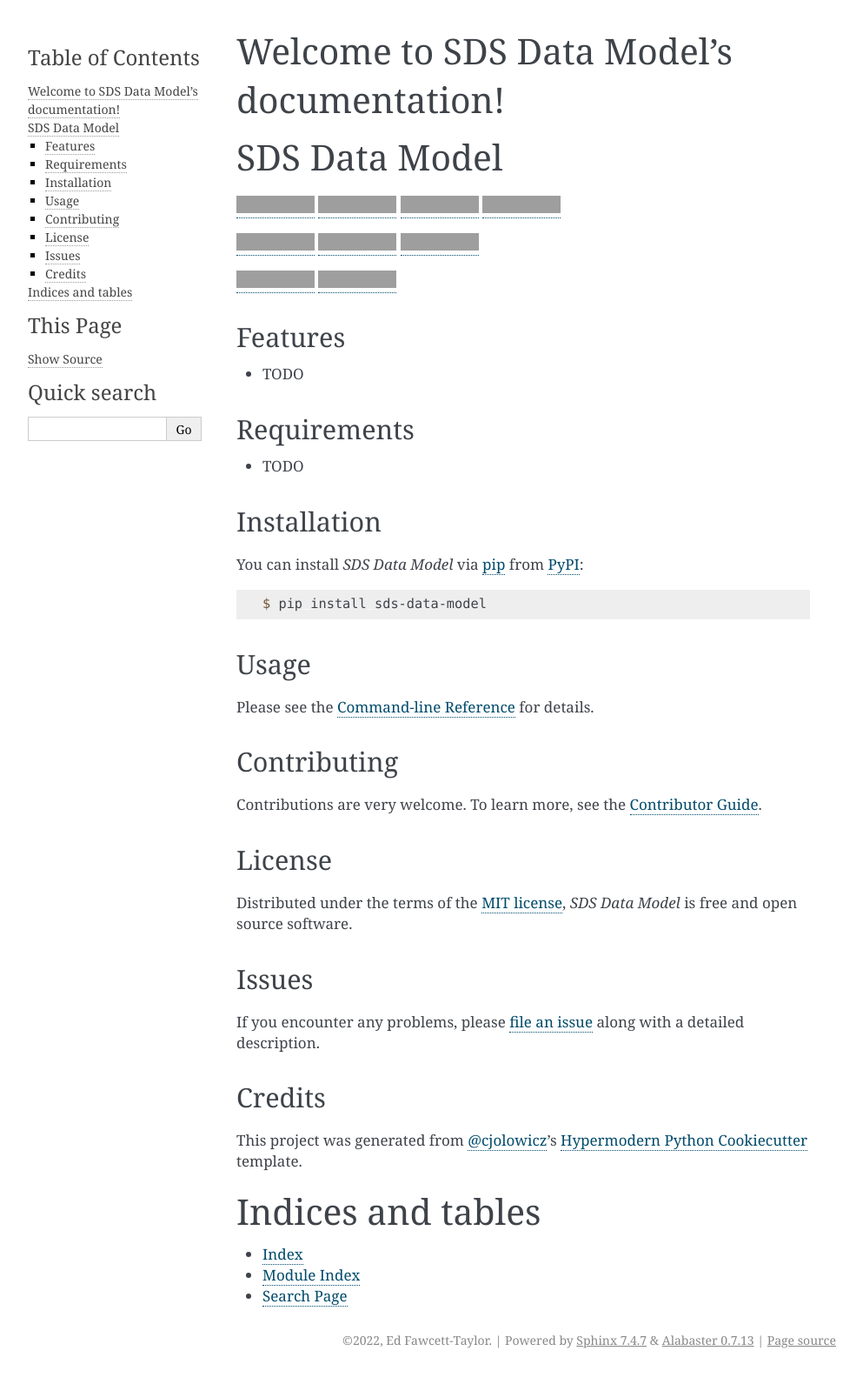
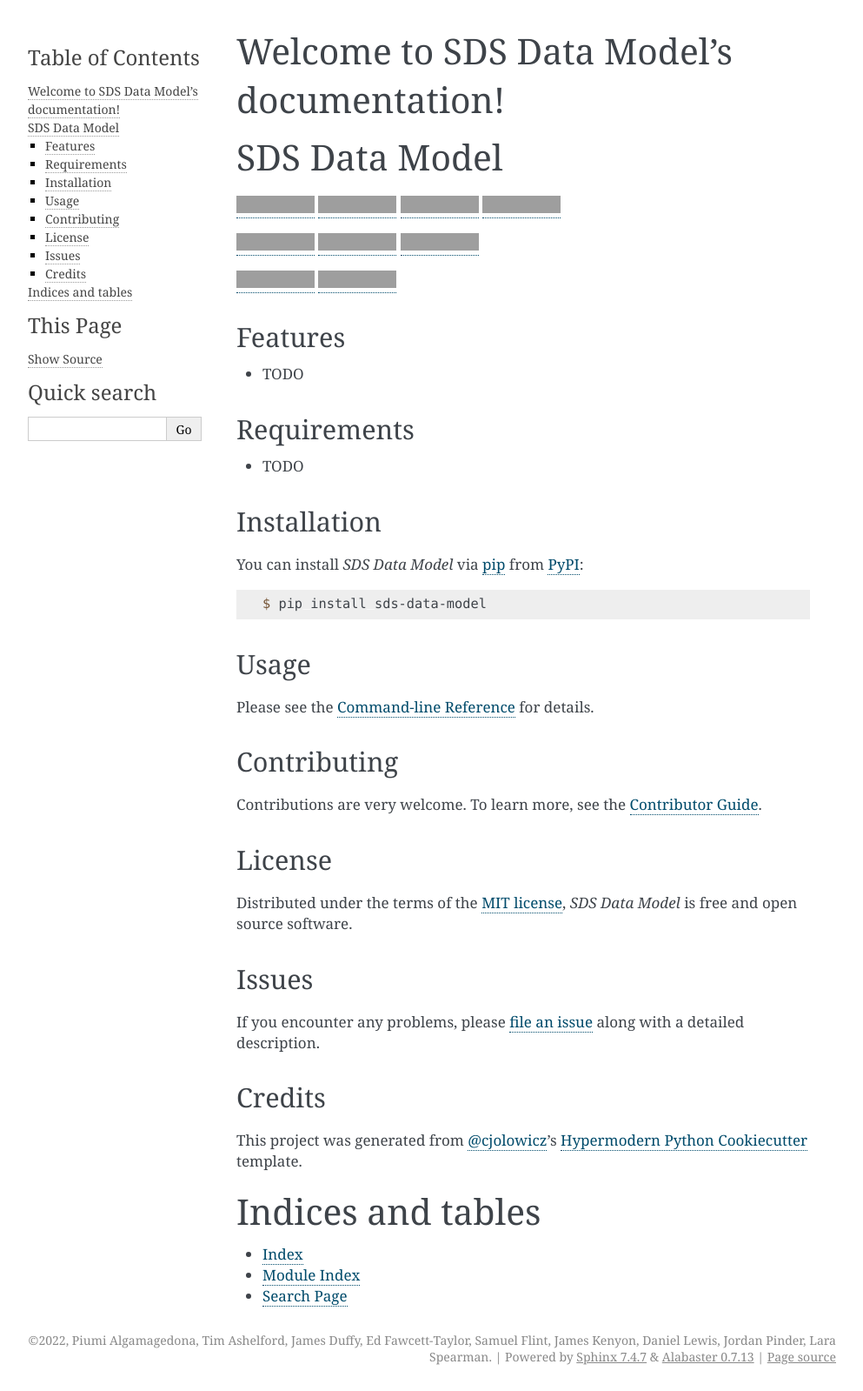
Before and after one commit to Defra-Data-Science-Centre-of-Excellence/sds-data-model, a Sphinx documentation site: the page built from source/index.rst, in a window 1280 px wide, cut to the strip 0-1599 px from the top of the page. Shown: the whole strip at 87% size, without its empty margins (148-1141 px from the left). Built offline with Sphinx 7.4.7, drawn with Linux system fonts in a browser that asks for light colours; grey boxes are pictures that could not be loaded.

Commit message:
update author names and change requirements to .txt file

```diff
--- a/source/conf.py
+++ b/source/conf.py
@@ -20,7 +20,7 @@
 
 project = 'SDS Data Model'
 copyright = '2022, Ed Fawcett-Taylor'
-author = 'Ed Fawcett-Taylor'
+author = 'Piumi Algamagedona, Tim Ashelford, James Duffy, Ed Fawcett-Taylor, Samuel Flint, James Kenyon, Daniel Lewis, Jordan Pinder, Lara Spearman'
 copyright = f"{datetime.now().year}, {author}"
 
 
```
Also changed, not shown: source/requirements.txt (renamed from source/requirements.rst).
